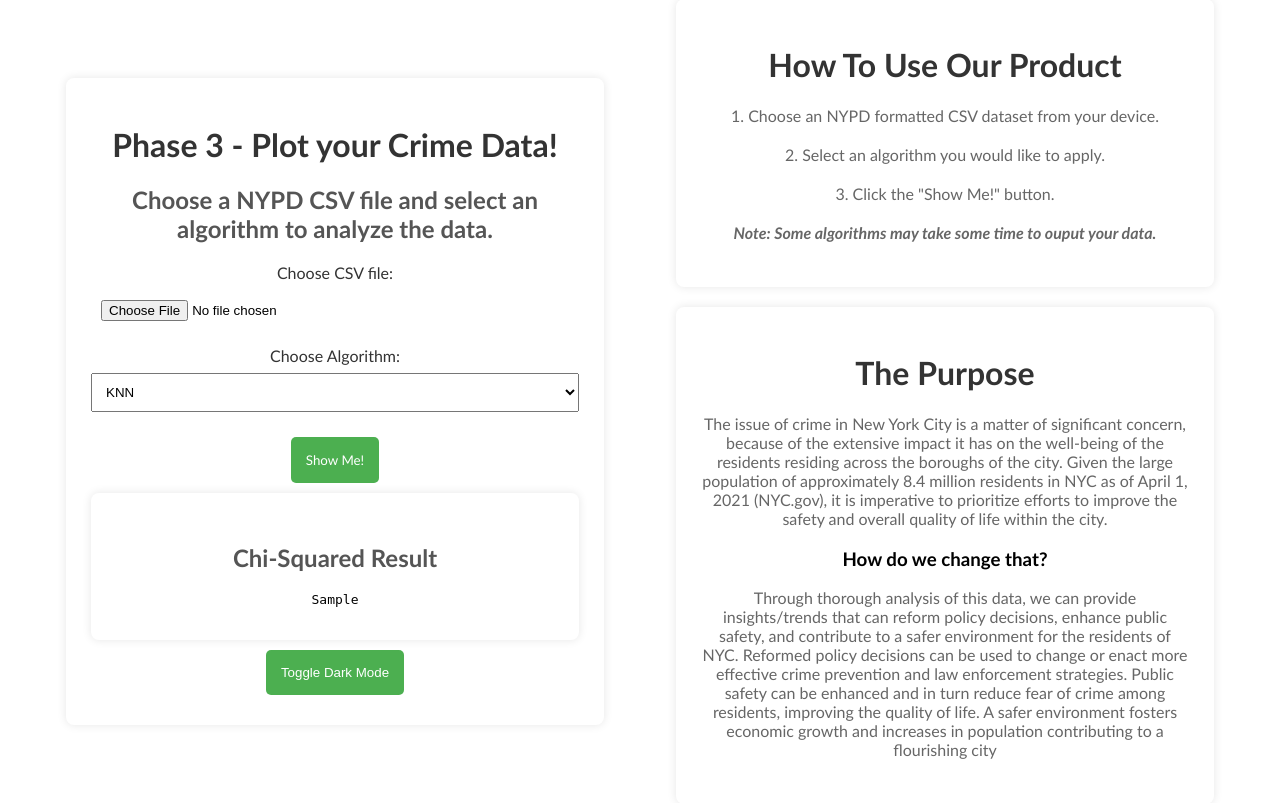
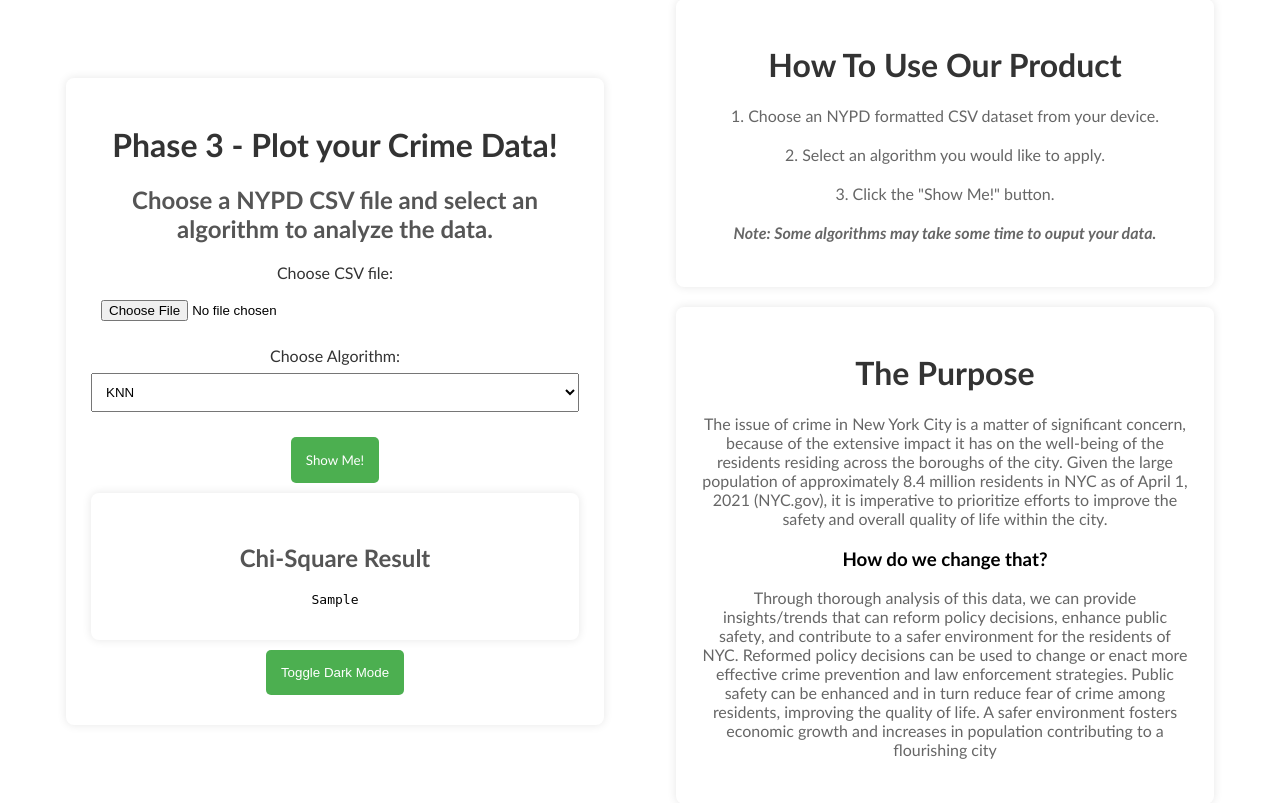
Before and after one commit to datischris/nyc-crime-analysis, a Flask app: template src/phase3/templates/index.html in a window 1280 px wide. Shown: the part 31-834 px from the top of the page. Run offline with Flask 3, Linux system fonts and the light colour scheme; the template is opened without the code that fills it: most values are stand-ins (such as "Sample title", 1, 10 or a date in 2020).

Commit message:
cleaned up chi-square result in index.html

```diff
--- a/src/phase3/templates/index.html
+++ b/src/phase3/templates/index.html
@@ -148,7 +148,7 @@
 
             {% if chi_result %}
             <div class="chi_result">
-                <h2>Chi-Squared Result</h2>
+                <h2>Chi-Square Result</h2>
                 <pre>{{ chi_result | safe }}</pre>
             </div>
             {% endif %}
```
